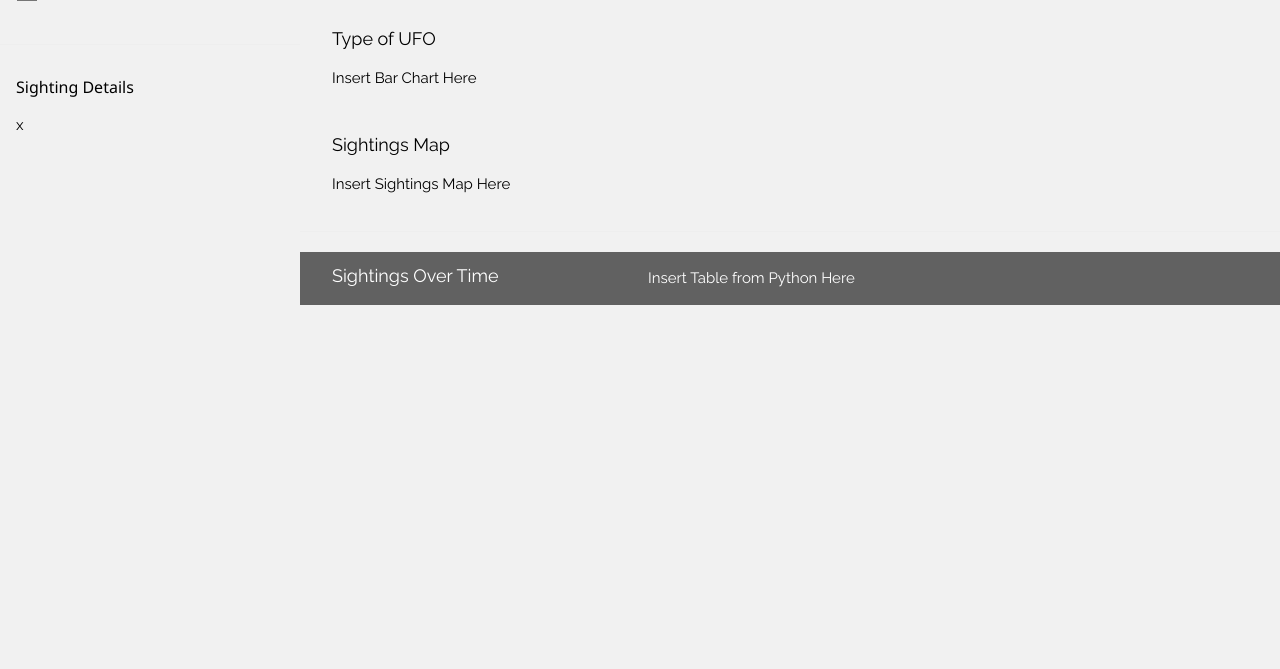
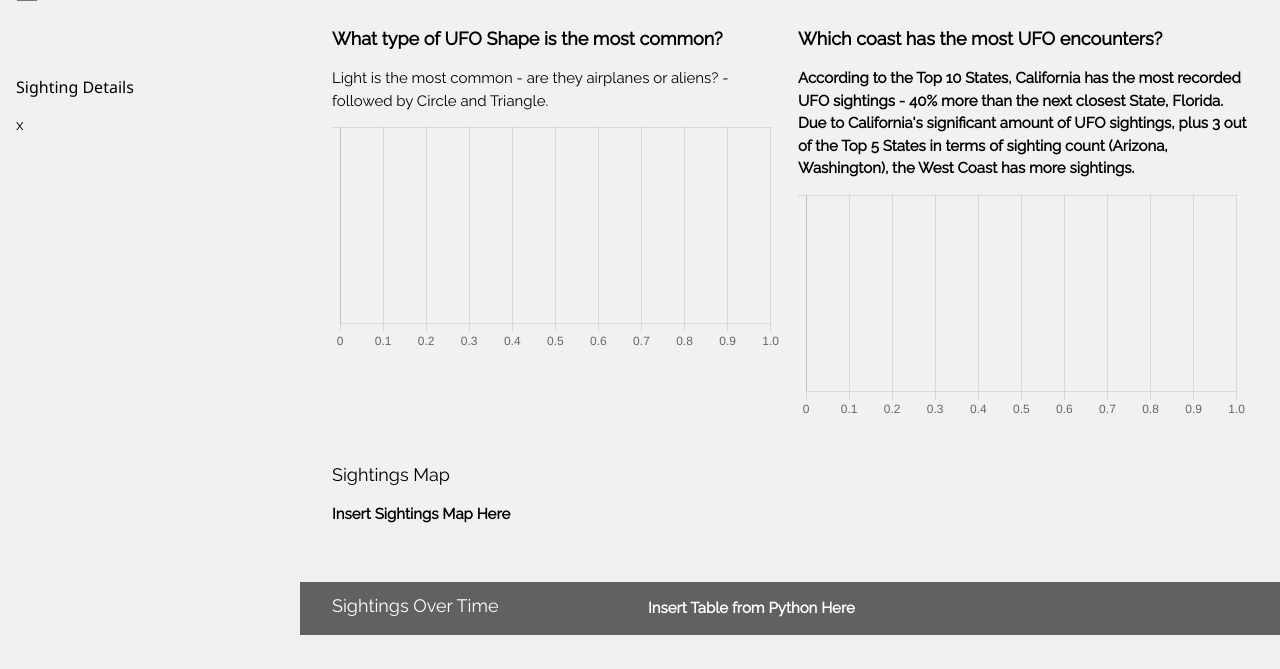
Before and after one commit to gfoley15/you_only_know_what_UFO, a Flask app: page /dashboard in a window 1280 px wide. Shown: the part 131-800 px from the top of the page. Run offline with Flask 3, Linux system fonts and the light colour scheme; data that the repository does not hold is empty.

Commit message:
bar chart html and app.js

```diff
--- a/flask_app & js/static/js/app.js
+++ b/flask_app & js/static/js/app.js
@@ -1,2 +1,115 @@
 // Connect to Flask API
 let apiUrl = "/sourcedata1";
+
+function createBarCharts() {
+    document.addEventListener('DOMContentLoaded', function() {
+        d3.json('/sourcedata1')
+            .then(data => {
+                let sightings = data.data.sightings;
+
+                let stateCounts = {};
+                let shapeCounts = {};
+
+                sightings.forEach(sighting => {
+                    // Count sightings by state
+                    if (sighting.STATE in stateCounts) {
+                        stateCounts[sighting.STATE]++;
+                    } else {
+                        stateCounts[sighting.STATE] = 1;
+                    }
+
+                    // Count sightings by shape
+                    if (sighting.SHAPE in shapeCounts) {
+                        shapeCounts[sighting.SHAPE]++;
+                    } else {
+                        shapeCounts[sighting.SHAPE] = 1;
+                    }
+                });
+
+                // Convert stateCounts to an array of { state, count } objects
+                let stateData = Object.keys(stateCounts).map(state => ({ state, count: stateCounts[state] }));
+
+                // Sort stateData by count in descending order and take top 10
+                stateData.sort((a, b) => b.count - a.count);
+                stateData = stateData.slice(0, 10);
+
+                // Extract labels and data for states chart
+                let stateLabels = stateData.map(item => item.state);
+                let stateCountsSorted = stateData.map(item => item.count);
+
+                // Convert shapeCounts to an array of { shape, count } objects
+                let shapeData = Object.keys(shapeCounts).map(shape => ({ shape, count: shapeCounts[shape] }));
+
+                // Sort shapeData by count in descending order and take top 10
+                shapeData.sort((a, b) => b.count - a.count);
+                shapeData = shapeData.slice(0, 10);
+
+                // Extract labels and data for shapes chart
+                let shapeLabels = shapeData.map(item => item.shape);
+                let shapeCountsSorted = shapeData.map(item => item.count);
+
+                // Chart for sightings by state
+                let countbyState = document.getElementById('sightingsByState').getContext('2d');
+                new Chart(countbyState, {
+                    type: 'bar',
+                    data: {
+                        labels: stateLabels,
+                        datasets: [{
+                            label: '# of Sightings',
+                            data: stateCountsSorted,
+                            backgroundColor: 'rgba(75, 192, 192, 0.2)',
+                            borderColor: 'rgba(75, 192, 192, 1)',
+                            borderWidth: 1
+                        }]
+                    },
+                    options: {
+                        indexAxis: 'y',
+                        plugins: {
+                            legend: {
+                                display: false
+                            }
+                        },
+                        scales: {
+                            x: {
+                                beginAtZero: true,
+                                maxBarThickness: 100
+                            }
+                        }
+                    }
+                });
+
+                // Chart for sightings by shape
+                let countbyShape = document.getElementById('sightingsByShape').getContext('2d');
+                new Chart(countbyShape, {
+                    type: 'bar',
+                    data: {
+                        labels: shapeLabels,
+                        datasets: [{
+                            label: '# of Sightings',
+                            data: shapeCountsSorted,
+                            backgroundColor: 'rgba(153, 102, 255, 0.2)',
+                            borderColor: 'rgba(153, 102, 255, 1)',
+                            borderWidth: 1
+                        }]
+                    },
+                    options: {
+                        indexAxis: 'y',
+                        plugins: {
+                            legend: {
+                                display: false
+                            }
+                        },
+                        scales: {
+                            x: {
+                                beginAtZero: true,
+                                maxBarThickness: 100
+                            }
+                        }
+                    }
+                });
+            });
+    });
+}
+
+// Call the function to create the bar charts
+createBarCharts();
--- a/flask_app & js/templates/dashboard.html
+++ b/flask_app & js/templates/dashboard.html
@@ -48,15 +48,26 @@ html,body,h1,h2,h3,h4,h5 {font-family: "Raleway", Verdana}
   <header class="w3-container w3-text-green" style="padding-top:22px">
     <h2><b> UFO Dashboard</b></h2>
   </header>
-
   <div class="w3-panel">
-    <div class="w3-row-padding" style="margin:0">
-      <div class="w3-third">
-        <h5>Type of UFO</h5>
-        <p>Insert Bar Chart Here</p>
-      </div>
+    <div class="w3-row-padding" style="margin: 0">
+        <div class="w3-half">
+            <div class="chart-container">
+                <h5><strong>What type of UFO Shape is the most common?</strong></h5>
+                <p>Light is the most common - are they airplanes or aliens? - followed by Circle and Triangle.<p>
+                <canvas id="sightingsByShape"></canvas>
+            </div>
+        </div>
+        <div class="w3-half">
+            <div class="chart-container">
+                <h5><strong>Which coast has the most UFO encounters?<strong></h5>
+                <p>According to the Top 10 States, California has the most recorded UFO sightings - 40% more than the next closest State, Florida.
+                  Due to California's significant amount of UFO sightings, plus 3 out of the Top 5 States in terms of sighting count (Arizona, Washington), the West Coast has more sightings.<p>
+                <canvas id="sightingsByState"></canvas>
+            </div>
+        </div>
     </div>
   </div>
+
   <div class="w3-container" style="margin:0 16px">
     <h5>Sightings Map</h5>
     <p>Insert Sightings Map Here</p>
@@ -76,4 +87,9 @@ html,body,h1,h2,h3,h4,h5 {font-family: "Raleway", Verdana}
 
   <!-- End page content -->
 </div>
+
+<script src="https://d3js.org/d3.v7.min.js"></script>
+<script src="https://cdn.jsdelivr.net/npm/chart.js"></script>
+<script src="./static/js/app.js"></script>
 </body>
+<html>
```
